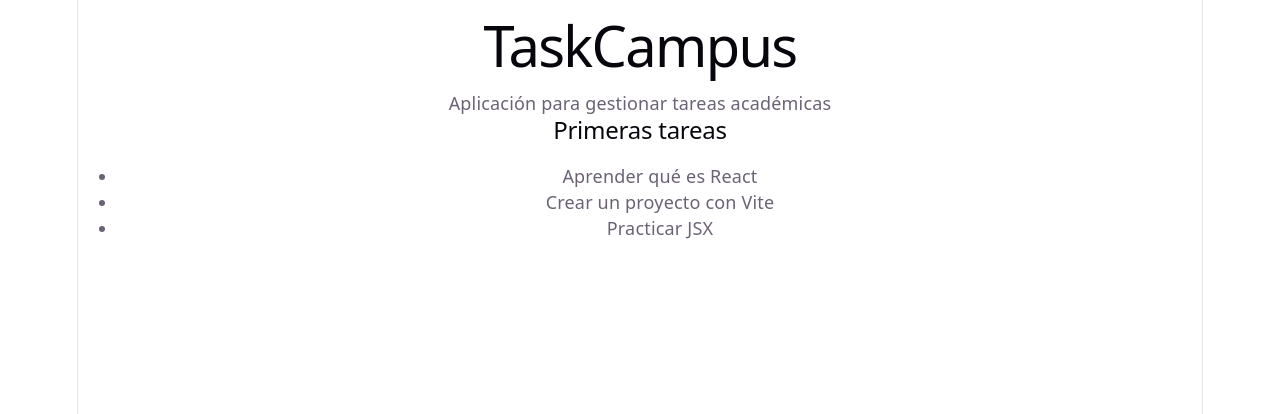
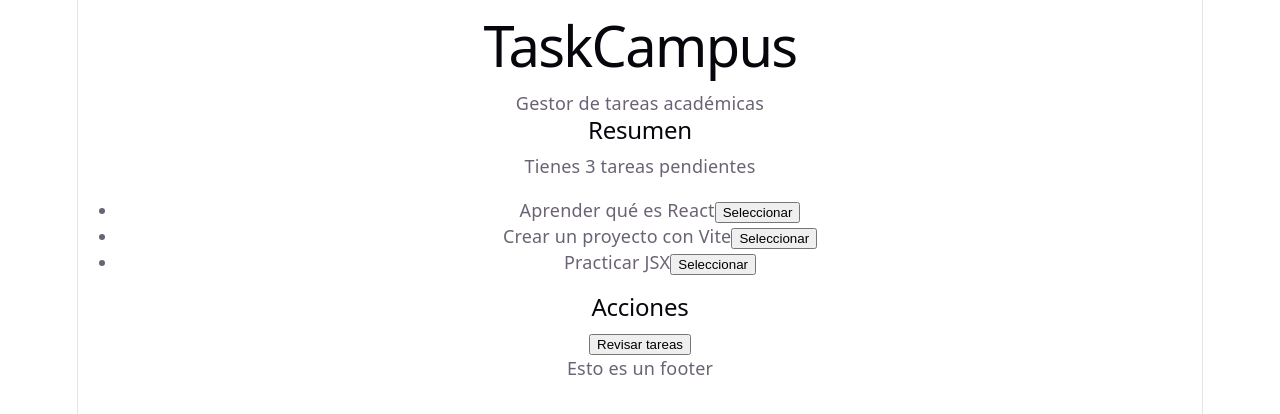
Before and after one commit to felipeIGF0/react_tutorialLAB, a React (Vite) app in the folder taskcampus/: page / in a window 1280 px wide. Shown: the top 414 px of the page. Built offline with nearby package versions, Linux system fonts and the light colour scheme.

Commit message:
TutorialReact05 realizado

```diff
--- a/taskcampus/src/App.jsx
+++ b/taskcampus/src/App.jsx
@@ -1,21 +1,38 @@
+import Header from "./components/Header"
+import TaskSummary from "./components/TaskSummary"
+import TaskList from "./components/TaskList"
+import Footer from "./components/Footer"
+import AcctionButton from "./components/ActionButton"
+
 function App() {
-  const appName = 'TaskCampus'
-  const description = 'Aplicación para gestionar tareas académicas'
+  function reviewTasks() {
+    alert('Tienes 3 tareas pendientes, por favor revisar')
+  }
+
   const task = ['Aprender qué es React', 'Crear un proyecto con Vite', 'Practicar JSX']
 
   return (
     <main>
-      <h1>{appName}</h1>
-      <p>{description}</p>
+      <Header
+        title="TaskCampus"
+        description="Gestor de tareas académicas"
+      />
+      <TaskSummary
+        summary="Resumen"
+        pending="Tienes 3 tareas pendientes"
+      />
 
-      <section>
-        <h2>Primeras tareas</h2>
-        <ul>
-          <li>{task[0]}</li>
-          <li>{task[1]}</li>
-          <li>{task[2]}</li>
-        </ul>
-      </section>
+      <TaskList
+        task1={task[0]}
+        task2={task[1]}
+        task3={task[2]}
+      />
+
+      <AcctionButton onReview={reviewTasks}/>
+
+      <Footer
+        footer="Esto es un footer"
+      />
     </main>
   )
 }
--- /dev/null
+++ b/taskcampus/src/components/ActionButton.jsx
@@ -0,0 +1,12 @@
+function AcctionButton({ onReview }) {
+    return (
+        <section>
+            <h2>Acciones</h2>
+            <button onClick={onReview}>
+                Revisar tareas
+            </button>
+        </section>
+    )
+}
+
+export default AcctionButton
--- /dev/null
+++ b/taskcampus/src/components/Footer.jsx
@@ -0,0 +1,9 @@
+function Footer({ footer }) {
+    return (
+        <footer>
+            <p>{footer}</p>
+        </footer>
+    )
+}
+
+export default Footer
--- /dev/null
+++ b/taskcampus/src/components/Header.jsx
@@ -0,0 +1,10 @@
+function Header({ title, description }) {
+    return (
+        <header>
+            <h1>{title}</h1>
+            <p>{description}</p>
+        </header>
+    )
+}
+
+export default Header
--- /dev/null
+++ b/taskcampus/src/components/TaskList.jsx
@@ -0,0 +1,34 @@
+function showTask(taskName) {
+    alert(`Has seleccionado la tarea: ${taskName}`)
+}
+
+function TaskList({ task1, task2, task3 }) {
+    return (
+        <section>
+            <ul>
+                <li>
+                    {task1}
+                    <button onClick={() => showTask(task1)}>
+                        Seleccionar
+                    </button>
+                </li>
+
+                <li>
+                    {task2}
+                    <button onClick={() => showTask(task2)}>
+                        Seleccionar
+                    </button>
+                </li>
+
+                <li>
+                    {task3}
+                    <button onClick={() => showTask(task3)}>
+                        Seleccionar
+                    </button>
+                </li>
+            </ul>
+        </section>
+    )
+}
+
+export default TaskList
--- /dev/null
+++ b/taskcampus/src/components/TaskSummary.jsx
@@ -0,0 +1,10 @@
+function TaskSummary( {summary, pending }) {
+    return (
+        <section>
+            <h2>{summary}</h2>
+            <p>{pending}</p>
+        </section>
+    )
+}
+
+export default TaskSummary
```
